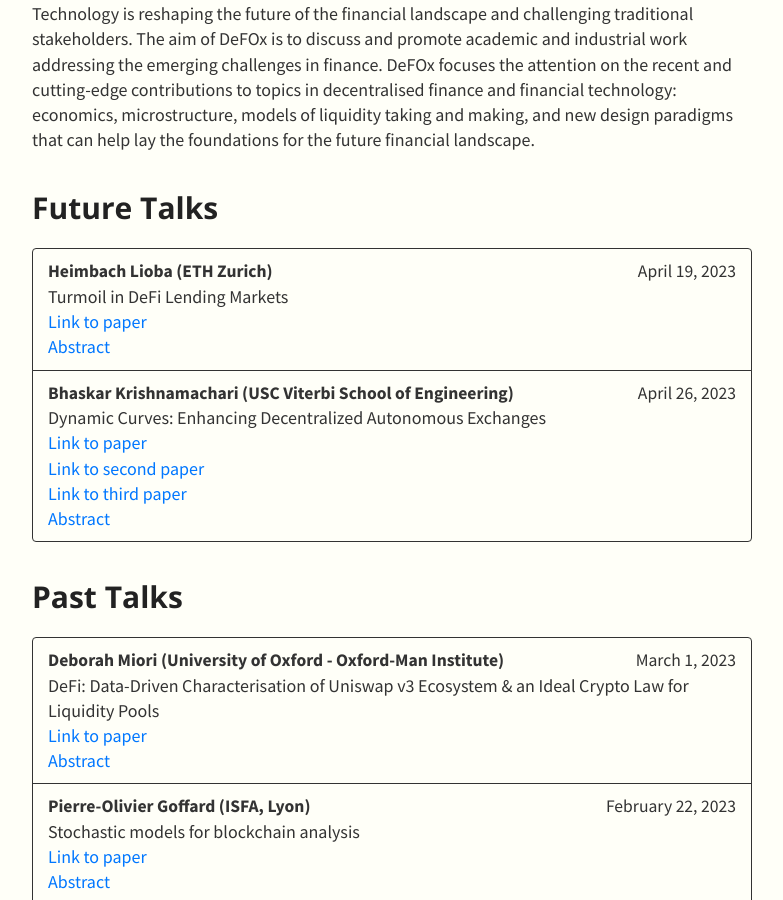
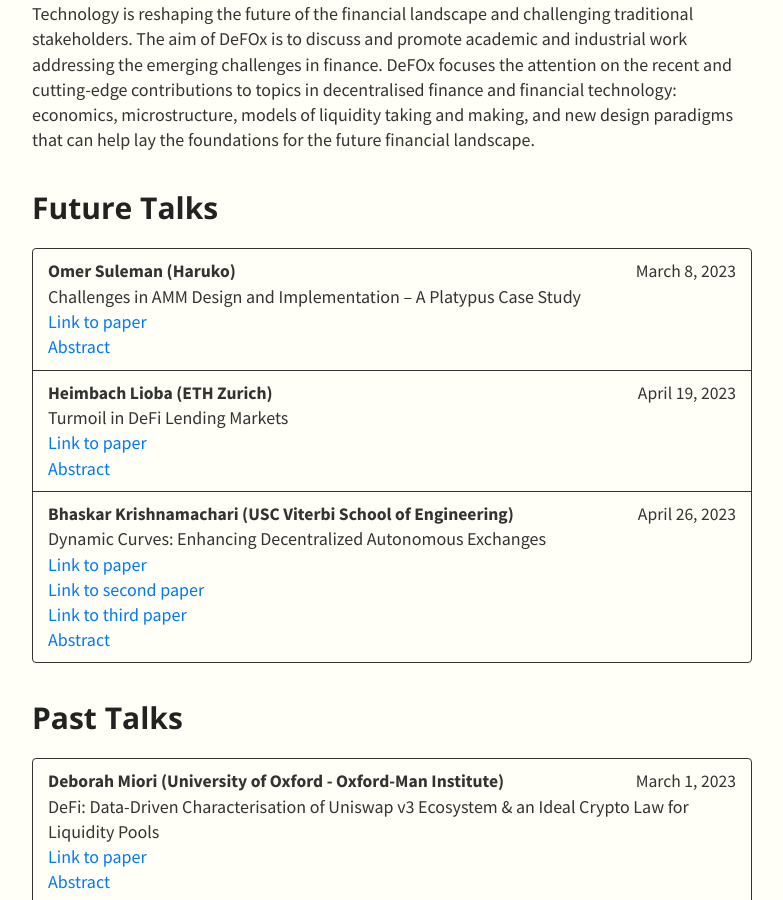
Before and after one commit to def-ox/def-ox.github.io, a Jekyll site: the page built from index.md, in a window 1280 px wide and 900 px high, scrolled down 251 px. Shown: the whole window, without its empty margins (248-1031 px from the left). Built offline with Jekyll 4.4.1, drawn with Linux system fonts in a browser that asks for light colours; nearby versions of some CDN libraries; our own code applies the rules of GitHub Pages for plain Markdown files.

Commit message:
loliprout

```diff
--- a/_data/talks.yml
+++ b/_data/talks.yml
@@ -2,6 +2,12 @@
   members:
 
 
+    - speaker: Omer Suleman  (Haruko)
+      date: March 8, 2023
+      title: "Challenges in AMM Design and Implementation – A Platypus Case Study"
+      abstract: "Automated Market Maker (AMM) platforms have become a core pillar within the cryptocurrency ecosystem, executing trades according to code and mathematical models that are publicly available and without the need for human intervention. The - code is law - premise has provided considerable economic benefits but has also produced new forms of market vulnerabilities through improperly implemented code or mathematical algorithms with unexpected behaviours. We present several such instances identified by Haruko during a Spring 2022 analysis of the code base and White/Yellow Papers of several prominent AMMs, with primary focus on the Platypus (http://platypus.finance) AMM developed on the Avalanche blockchain. Platypus uses -one sided liquidity-, a novel mathematical approach distinct from the more common -Constant Function- AMMs. We review this framework, including its fees, incentives, and anti-arbitrage penalties, before demonstrating that, despite such penalties, there exists an arbitrage vulnerability. We also identify, through numerical methods, the minimum swap fees required to block this arbitrage route – this result allowed the developers to address this vulnerability in the short term, until an update to platform's arbitrage protection can be developed."
+      bio: ""
+      link: ""
     - speaker: Heimbach Lioba (ETH Zurich)
       date: April 19, 2023
       title: "Turmoil in DeFi Lending Markets"
```
